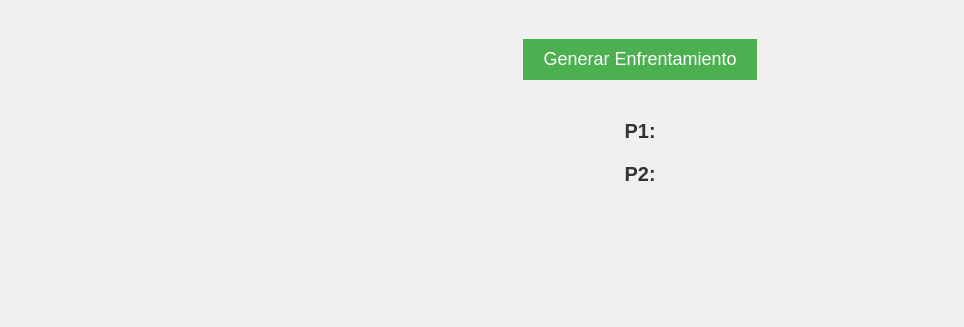
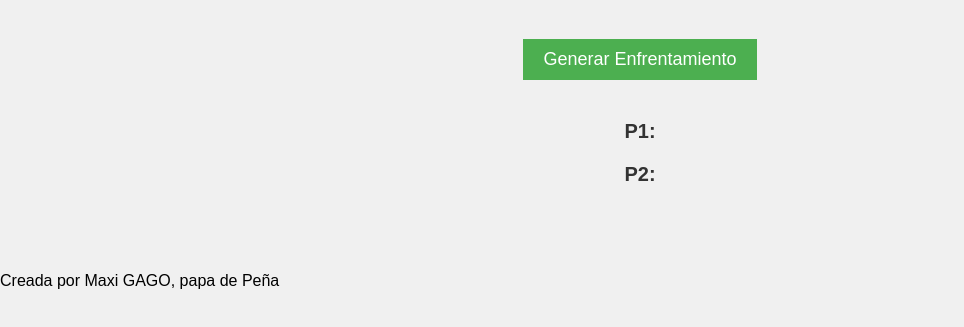
Before and after one commit to mmgago5/Fifa24-partidosvs, a plain HTML site: page index.html in a window 1280 px wide. Shown: the part 111-438 px from the top of the page, without its empty margins (0-964 px from the left). Drawn offline with Linux system fonts and the light colour scheme.

Commit message:
Index.html

```diff
--- a/index.html
+++ b/index.html
@@ -1,4 +1,3 @@
-
 <!DOCTYPE html>
 <html lang="es">
 <head>
@@ -16,6 +15,9 @@
             <p id="equipo2">P2: </p>
         </div>
     </div>
+    <footer>
+        <p>Creada por Maxi GAGO, papa de Peña</p>
+    </footer>
     <script src="script.js"></script>
 </body>
 </html>
```
